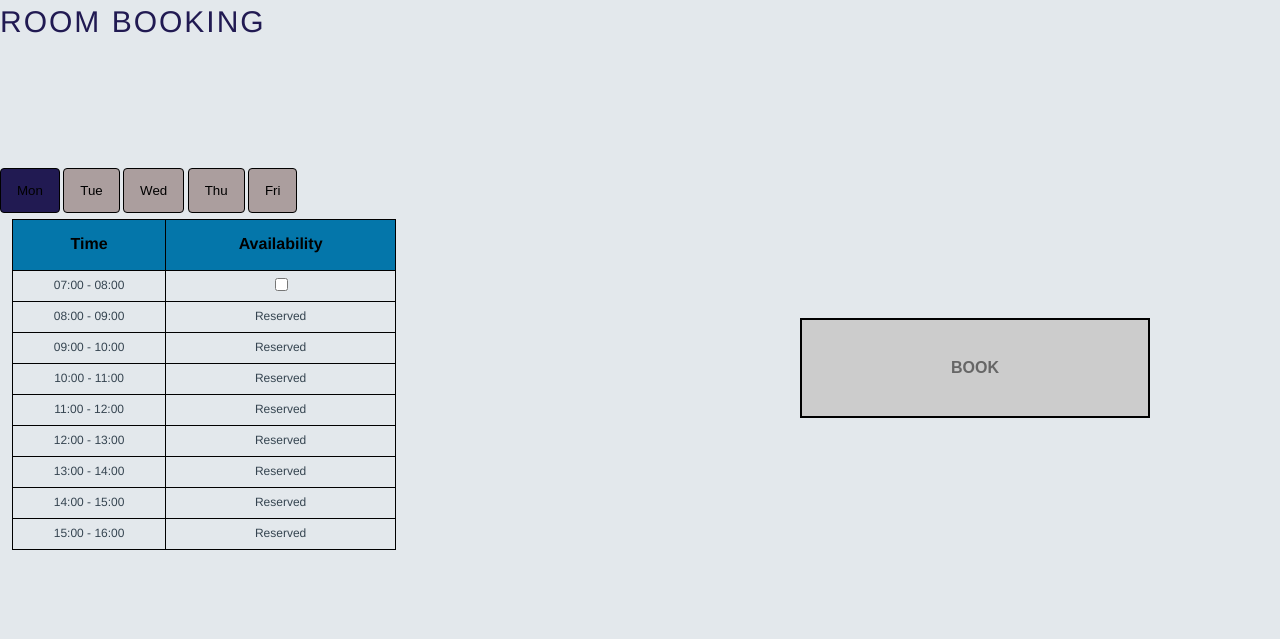
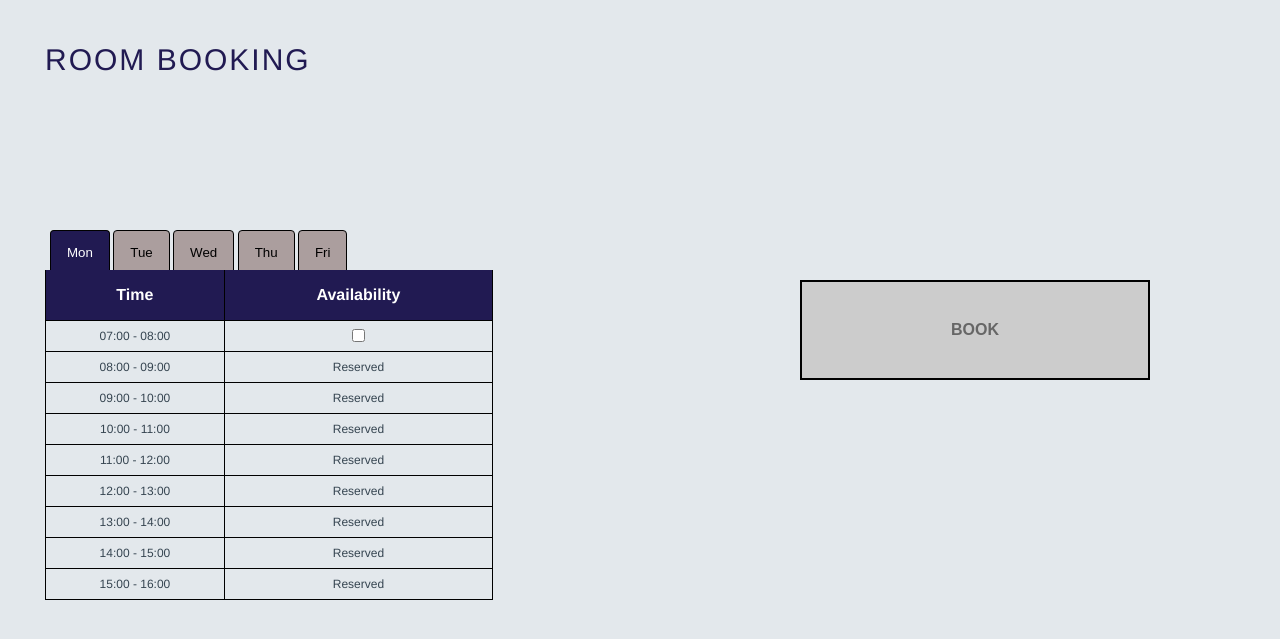
Before and after one commit to NadjaDH/P7-code, a Flask app: page /booking in a window 1280 px wide, after a click on "Mon"; the page is wider, and only the part inside the window is pictured. Shown: the part 45-684 px from the top of that part. Run offline with Flask 3, Linux system fonts and the light colour scheme.

Commit message:
Styling af tab bar og heading

```diff
--- a/static/styles.css
+++ b/static/styles.css
@@ -185,9 +185,9 @@ h6,
 h1,
 .h1 {
     font-size: 30px;
-    margin-bottom: 31px;
-    margin-top: 7px;
-    text-align: inherit
+    position: relative;
+    left: 45px;
+    top: 45px;
 }
 
 h2,
@@ -755,6 +755,8 @@ only screen and (min-device-pixel-ratio:1.5) {
     overflow: hidden;
     background-color: #e3e8ec;
     width: 50%;
+    position: relative;
+    top: 100px;
 }
 
 .tab button {
@@ -763,7 +765,8 @@ only screen and (min-device-pixel-ratio:1.5) {
     border-radius: 4px;
     padding: 14px 16px;
     transition: 0.3s;
-    position: static;
+    position: relative;
+    left: 50px;
 }
 
 .tab button:hover {
@@ -771,33 +774,40 @@ only screen and (min-device-pixel-ratio:1.5) {
 }
 
 .tab button.active {
+    border-bottom: none;
     background-color: #211a52;
+    color: white;
+    height: 45px;
 }
 
 /*Style of the content(table) in the tabs*/
 .tabcontent {
     /*Makes the content hidden when no day is selected*/
     display: none;
-    padding: 6px 12px;
-    width: 50%;
+    padding-bottom: 40px;
+    width: 35%;
+    position: relative;
+    left: 45px;
+    top: 95px;
 }
 
 table,
 th,
 td {
     border: 1px solid black;
+    border-top: none;
     border-collapse: collapse;
-    width: 60%;
+    width: 100%;
     text-align: center;
     vertical-align: middle;
 }
 
 th {
     height: 50px;
-    background-color: #0476aa;
+    background-color: #211a52;
     font-size: medium;
     font-weight: bold;
-    color: black;
+    color: white;
 }
 
 td {
```
